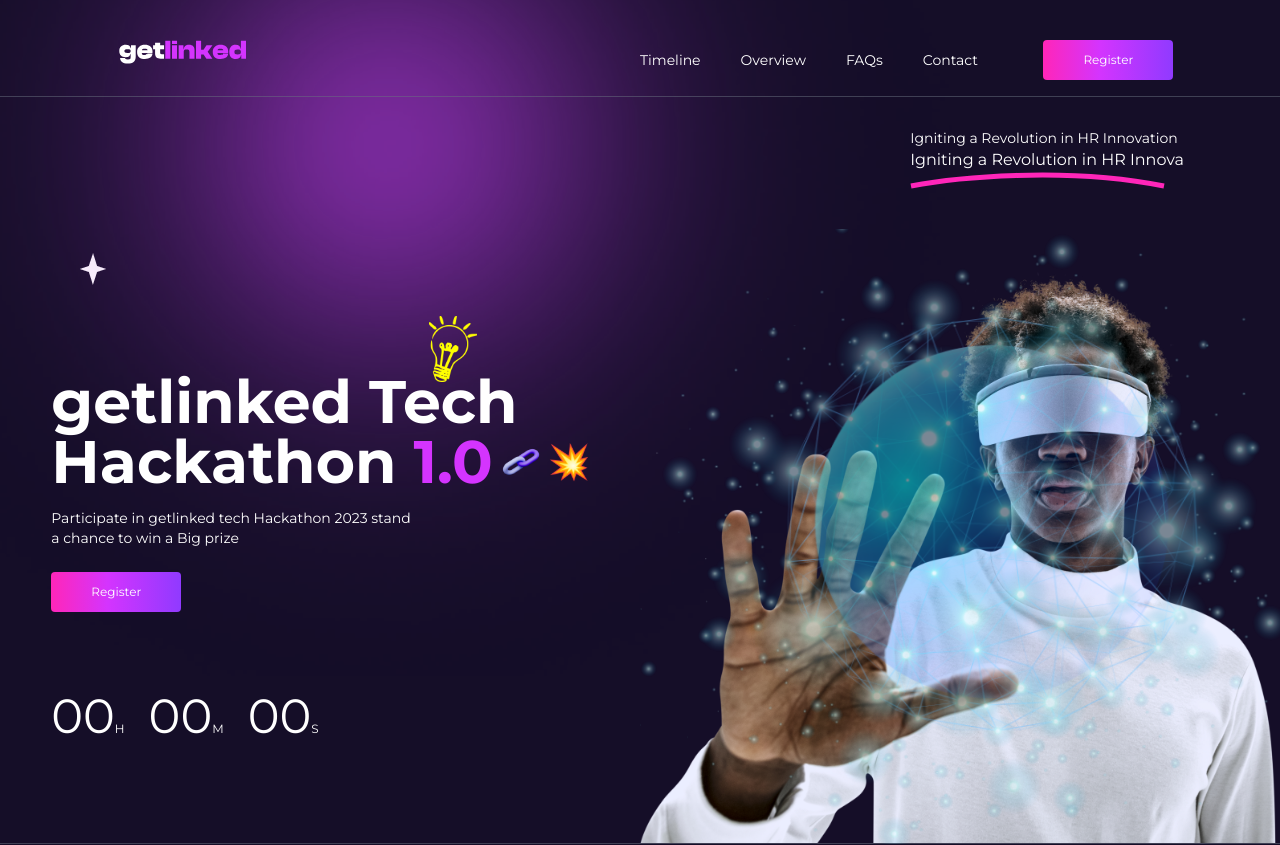
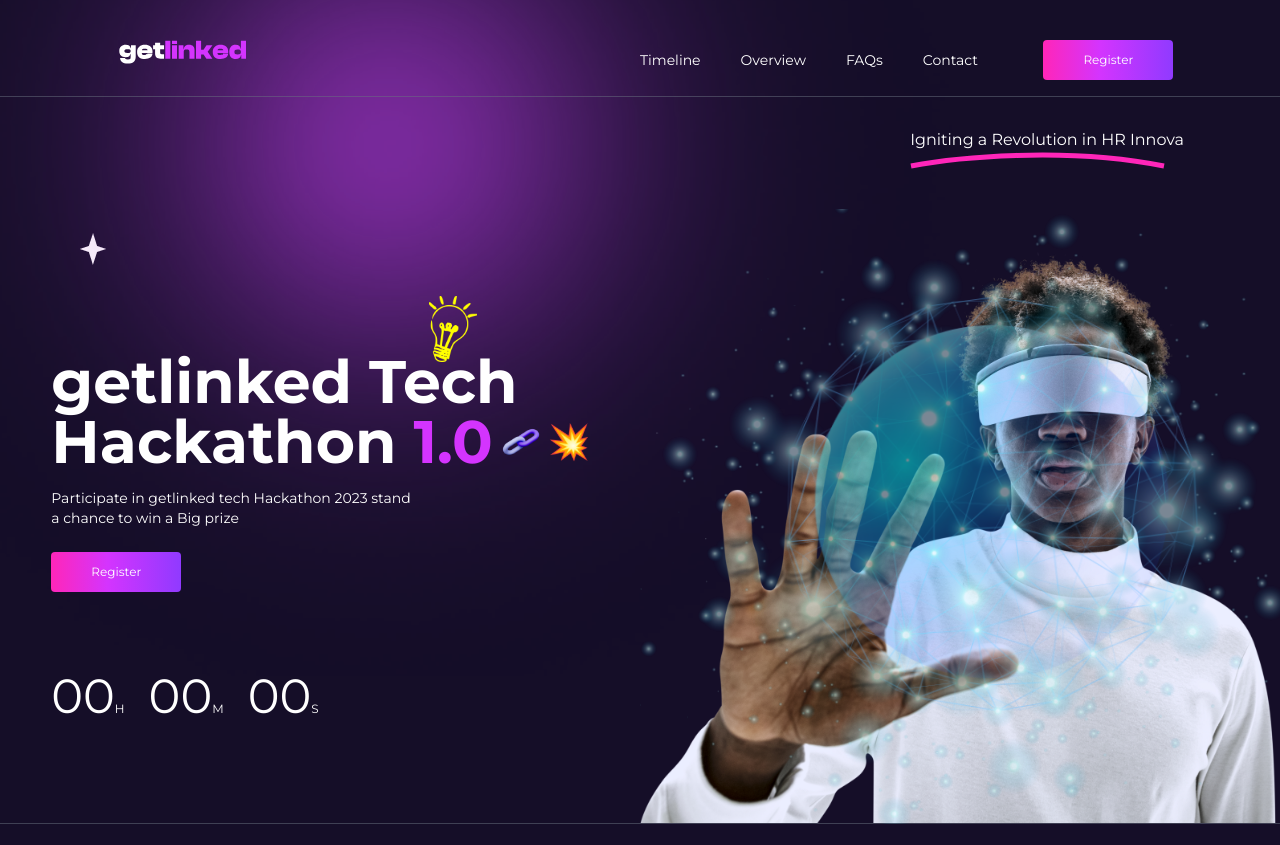
Before and after one commit to IsraelChidera/getlinked, a React (Vite) app: page / in a window 1280 px wide. Shown: the top 845 px of the page. Built offline with nearby package versions, Linux system fonts and the light colour scheme.

Commit message:
Added more animations, removed framer motion

```diff
--- a/package.json
+++ b/package.json
@@ -12,7 +12,6 @@
   "dependencies": {
     "@tanstack/react-query": "^4.35.3",
     "formik": "^2.4.5",
-    "framer-motion": "^10.16.4",
     "react": "^18.2.0",
     "react-dom": "^18.2.0",
     "react-router-dom": "^6.16.0",
--- a/src/components/widgets/Faq.tsx
+++ b/src/components/widgets/Faq.tsx
@@ -78,13 +78,13 @@
 
                     <div className='md:mt-0 mt-20 flex items-center justify-center'>
                         <div className='relative'>
-                        <img className='absolute bottom-0 left-0' src={star1} alt="star icon" />
-                            <img className='absolute top-0 right-0' src={faqBrightStar} alt="faq image" />
-                            <img className='absolute inset-x-2/4' src={faqBrightStar2} alt="faq image" />
+                        <img className='absolute animate-pulse bottom-0 left-0' src={star1} alt="star icon" />
+                            <img className='animate-pulse absolute top-0 right-0' src={faqBrightStar} alt="faq image" />
+                            <img className='absolute animate-pulse inset-x-2/4' src={faqBrightStar2} alt="faq image" />
                             <img src={faqImg} alt="faq image" />
-                            <img className='absolute top-0 left-0' src={faq1} alt="faq image" />
-                            <img className='absolute -top-10 left-40' src={faq2} alt="faq image" />
-                            <img className='absolute -top-10 right-40' src={faq3} alt="faq image" />
+                            <img className='absolute animate-bounce top-0 left-0' src={faq1} alt="faq image" />
+                            <img className='absolute animate-bounce -top-10 left-40' src={faq2} alt="faq image" />
+                            <img className='absolute animate-bounce -top-10 right-40' src={faq3} alt="faq image" />
                         </div>
                     </div>
                 </Container>
--- a/src/components/widgets/Hero.tsx
+++ b/src/components/widgets/Hero.tsx
@@ -10,7 +10,7 @@
 import fire from '../../assets/fire.svg';
 import bulb from '../../assets/bulb.svg';
 import Typewriter from '../../utilities/Typewriter';
-import { TypingText } from '../../utilities/CustomText';
+// import { TypingText } from '../../utilities/CustomText';
 
 
 const Hero = () => {
@@ -23,7 +23,7 @@
                     {/* <p className='md:text-base text-sm'>
                         Igniting a Revolution in HR Innovation
                     </p> */}
-                    <TypingText title="Igniting a Revolution in HR Innovation " />
+                    {/* <TypingText title="Igniting a Revolution in HR Innovation " /> */}
                     <Typewriter text="Igniting a Revolution in HR Innovation " delay={200}  />
                     <img className='' src={line} alt="line icon" />
                 </div>
--- a/src/components/widgets/Partners.tsx
+++ b/src/components/widgets/Partners.tsx
@@ -20,7 +20,7 @@
         <div className='relative '>
             <img src={lens} alt="purple lens" className='z-10 absolute top-0 left-0' />
             <img src={lens2} alt="purple lens" className='z-10 absolute bottom-0 right-0' />
-            <img className='absolute -top-10 left-20' src={brightStar} alt="star icon" />
+            <img className='absolute animate-pulse -top-10 left-20' src={brightStar} alt="star icon" />
             <Card className='py-6'>
                 <Container>
                     <div className='flex items-center justify-center'>
@@ -36,7 +36,7 @@
                     </div>
 
                     <div className='relative z-40 md:z-50 p-10 mt-10'>
-                        <img className='absolute md:z-50 inset-x-1/2 bottom-0' src={star2} alt="star icon" />
+                        <img className='absolute animate-pulse md:z-50 inset-x-1/2 bottom-0' src={star2} alt="star icon" />
                         <div className='hidden md:grid grid-cols-3 gap-y-10'>
                             <div className='relative flex items-center justify-center'>
                                 <img src={product1} className="" alt="logo that support" />
@@ -79,7 +79,7 @@
                             </div>
                         </div>
 
-                        <div className='flex items-center justify-center'>
+                        <div className='md:hidden flex items-center justify-center'>
                             <div>
                                 <img src={partners} alt="partners" />
                             </div>
--- a/src/utilities/CustomText.tsx
+++ /dev/null
@@ -1,17 +0,0 @@
-
-import { motion } from 'framer-motion';
-import { textContainer, textVariant2 } from './motion';
-
-export const TypingText = ({ title }: { title: string }) => (
-    <motion.p
-        className='text-mobile-check md:text-sm text-xs'
-        variants={textContainer}
-
-    >
-        {Array.from(title).map((letter: any, index: number) => (
-            <motion.span variants={textVariant2} key={index}>
-                {letter === ' ' ? '\u00A0' : letter}
-            </motion.span>
-        ))}
-    </motion.p>
-);
--- a/src/utilities/motion.ts
+++ /dev/null
@@ -1,175 +0,0 @@
-export const navVariants = {
-  hidden: {
-    opacity: 0,
-    y: -50,
-    transition: {
-      type: "spring",
-      stiffness: 300,
-      damping: 140,
-    },
-  },
-  show: {
-    opacity: 1,
-    y: 0,
-    transition: {
-      type: "spring",
-      stiffness: 80,
-      delay: 1,
-    },
-  },
-};
-
-export const slideIn = (
-  direction: string,
-  type: any,
-  delay: any,
-  duration: any
-) => ({
-  hidden: {
-    x: direction === "left" ? "-100%" : direction === "right" ? "100%" : 0,
-    y: direction === "up" ? "100%" : direction === "down" ? "100%" : 0,
-  },
-  show: {
-    x: 0,
-    y: 0,
-    transition: {
-      type,
-      delay,
-      duration,
-      ease: "easeOut",
-    },
-  },
-});
-
-export const staggerContainer = (
-  staggerChildren = 0.35,
-  delayChildren: any
-) => ({
-  hidden: {},
-  show: {
-    transition: {
-      staggerChildren,
-      delayChildren,
-    },
-  },
-});
-
-export const textVariant = (delay: any) => ({
-  hidden: {
-    y: 50,
-    opacity: 0,
-  },
-  show: {
-    y: 0,
-    opacity: 1,
-    transition: {
-      type: "spring",
-      duration: 1.25,
-      delay,
-    },
-  },
-});
-
-export const textContainer = {
-  hidden: {
-    opacity: 0,
-  },
-  show: (i = 1) => ({
-    opacity: 1,
-    transition: { staggerChildren: 0.1, delayChildren: i * 0.1 },
-  }),
-};
-
-export const textVariant2 = {
-  hidden: {
-    opacity: 0,
-    y: 20,
-  },
-  show: {
-    opacity: 1,
-    y: 0,
-    transition: {
-      type: "tween",
-      ease: "easeIn",
-    },
-  },
-};
-
-export const fadeIn = (
-  direction: string,
-  type: any,
-  delay: any,
-  duration: any
-) => ({
-  hidden: {
-    x: direction === "left" ? 100 : direction === "right" ? -100 : 0,
-    y: direction === "up" ? 100 : direction === "down" ? -100 : 0,
-    opacity: 0,
-  },
-  show: {
-    x: 0,
-    y: 0,
-    opacity: 1,
-    transition: {
-      type,
-      delay,
-      duration,
-      ease: [0.06, 0.1, 0.2, 0.3],
-      // ease: 'easeOut',
-    },
-  },
-});
-
-export const planetVariants = (direction: any) => ({
-  hidden: {
-    x: direction === "left" ? "-100%" : "100%",
-    rotate: 120,
-  },
-  show: {
-    x: 0,
-    rotate: 0,
-    transition: {
-      type: "spring",
-      duration: 1.8,
-      delay: 0.5,
-    },
-  },
-});
-
-export const zoomIn = (delay: any, duration: any) => ({
-  hidden: {
-    scale: 0,
-    opacity: 0,
-  },
-  show: {
-    scale: 1,
-    opacity: 1,
-    transition: {
-      type: "tween",
-      delay,
-      duration,
-      ease: "easeOut",
-    },
-  },
-});
-
-export const footerVariants = {
-  hidden: {
-    opacity: 0,
-    y: 50,
-    transition: {
-      type: "spring",
-      stiffness: 300,
-      damping: 140,
-    },
-  },
-  show: {
-    opacity: 1,
-    y: 0,
-    transition: {
-      type: "spring",
-      stiffness: 80,
-      delay: 0.5,
-    },
-  },
-};
```
Also changed, not shown: src/components/widgets/Prizes.tsx (+6 -6 lines), src/utilities/Typewriter.tsx (+12 -0 lines), 1 other file (tests, documents, lock files or other folders).
